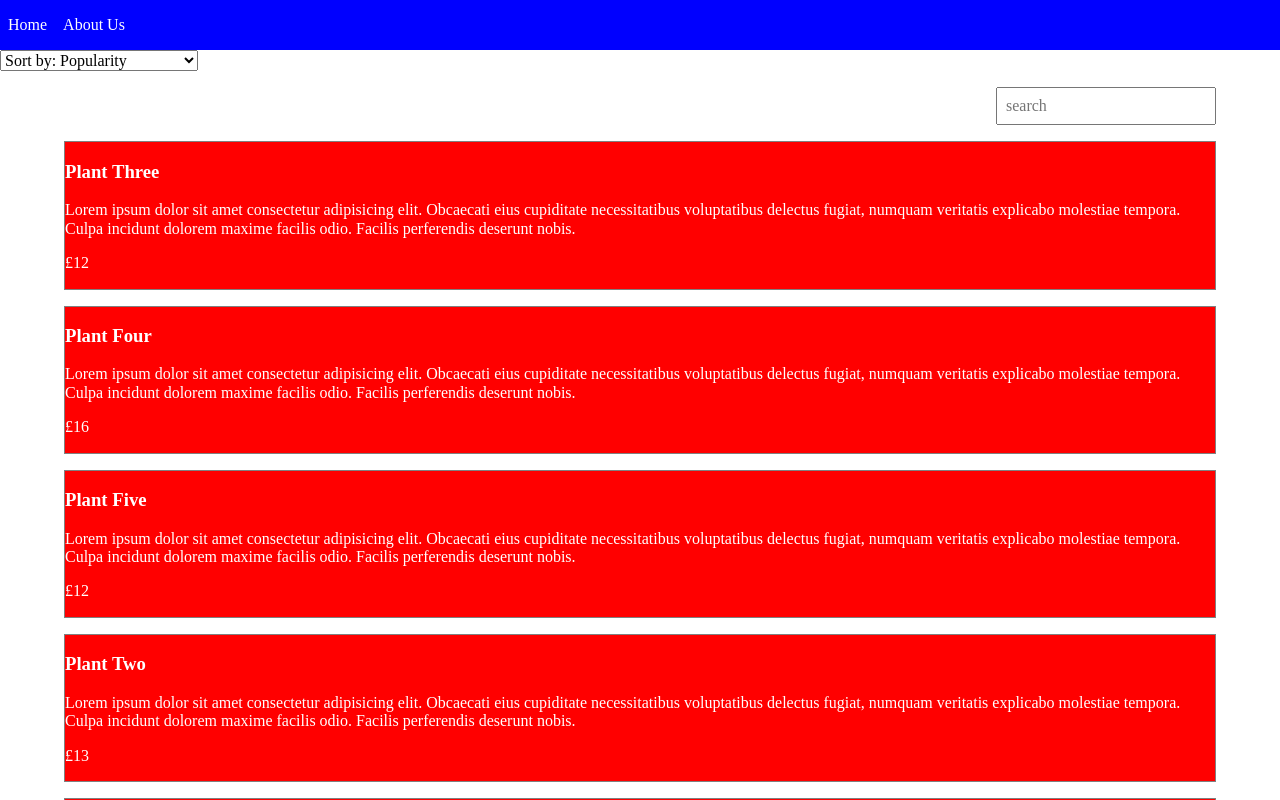
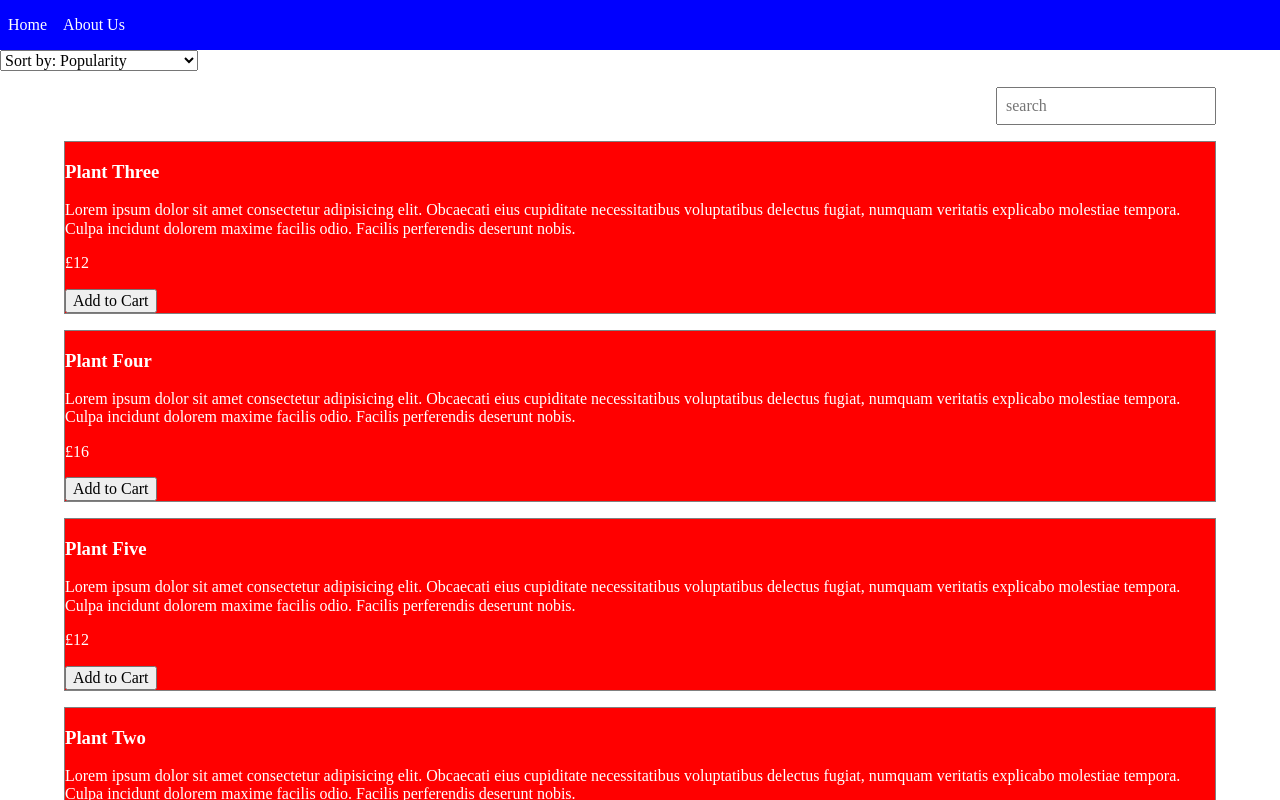
Before and after one commit to christocarr/leaves, a React (Create React App) app: page / in a window 1280 px wide. Shown: the top 800 px of the page. Built offline with nearby package versions, Linux system fonts and the light colour scheme.

Commit message:
Feature: add to cart button on product card

```diff
--- a/src/components/ProductCard/index.js
+++ b/src/components/ProductCard/index.js
@@ -1,5 +1,5 @@
 import React from 'react';
-import { Group, Card, Title, Description, Price } from './styles';
+import { Group, Card, Title, Description, Price, AddToCart } from './styles';
 
 function ProductCard({ children, ...restProps }) {
 	return <Card>{children}</Card>;
@@ -24,4 +24,8 @@ ProductCard.Price = function ProductPrice({ children, ...restProps }) {
 	return <Price>{children}</Price>;
 };
 
+ProductCard.AddToCart = function ProductAddToCart({ children, ...restProps }) {
+	return <AddToCart>{children}</AddToCart>;
+};
+
 export default ProductCard;
--- a/src/components/ProductCard/styles.js
+++ b/src/components/ProductCard/styles.js
@@ -29,5 +29,8 @@ export const Description = styled.p`
 `;
 
 export const Price = styled.p`
-  color: white;
+	color: white;
 `;
+
+export const AddToCart = styled.button`
+`;
--- a/src/pages/Home.js
+++ b/src/pages/Home.js
@@ -11,6 +11,7 @@ function Home() {
 	const [searchTerm, setSearchTerm] = useState('');
 	const [sortSelect, setSortSelect] = useState('popularity');
 	const [sortedData, setSortedData] = useState([]);
+	const [cart, setCart] = useState([]);
 
 	useEffect(() => {
 		const sorted = () => {
@@ -35,7 +36,7 @@ function Home() {
 
 	return (
 		<>
-			<Header />
+			<Header cart={cart} />
 			<Sort sortSelect={sortSelect} setSortSelect={setSortSelect} />
 			<Search searchTerm={searchTerm} setSearchTerm={setSearchTerm} />
 			<ProductCard.Group>
@@ -44,6 +45,7 @@ function Home() {
 						<ProductCard.Title>{product.name}</ProductCard.Title>
 						<ProductCard.Description>{product.desc}</ProductCard.Description>
 						<ProductCard.Price>£{product.price}</ProductCard.Price>
+						<ProductCard.AddToCart setCart={setCart}>Add to Cart</ProductCard.AddToCart>
 					</ProductCard>
 				))}
 			</ProductCard.Group>
```
